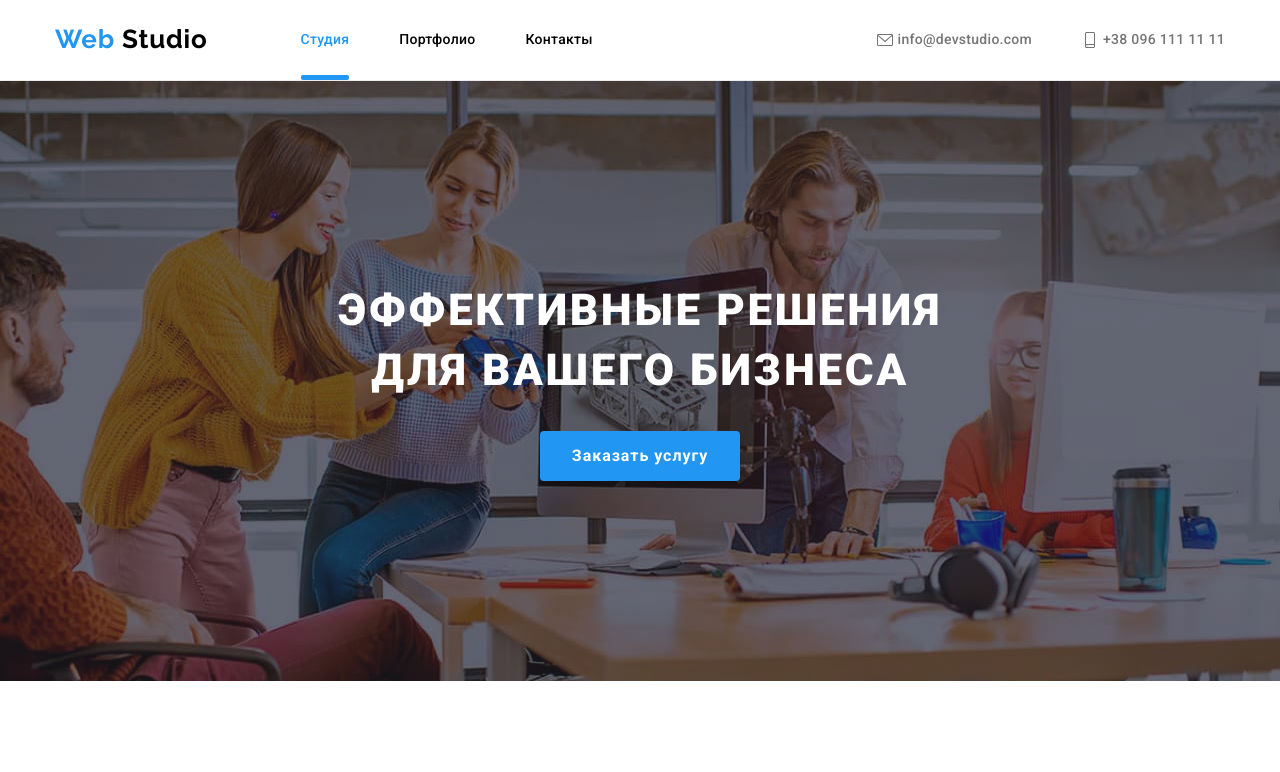
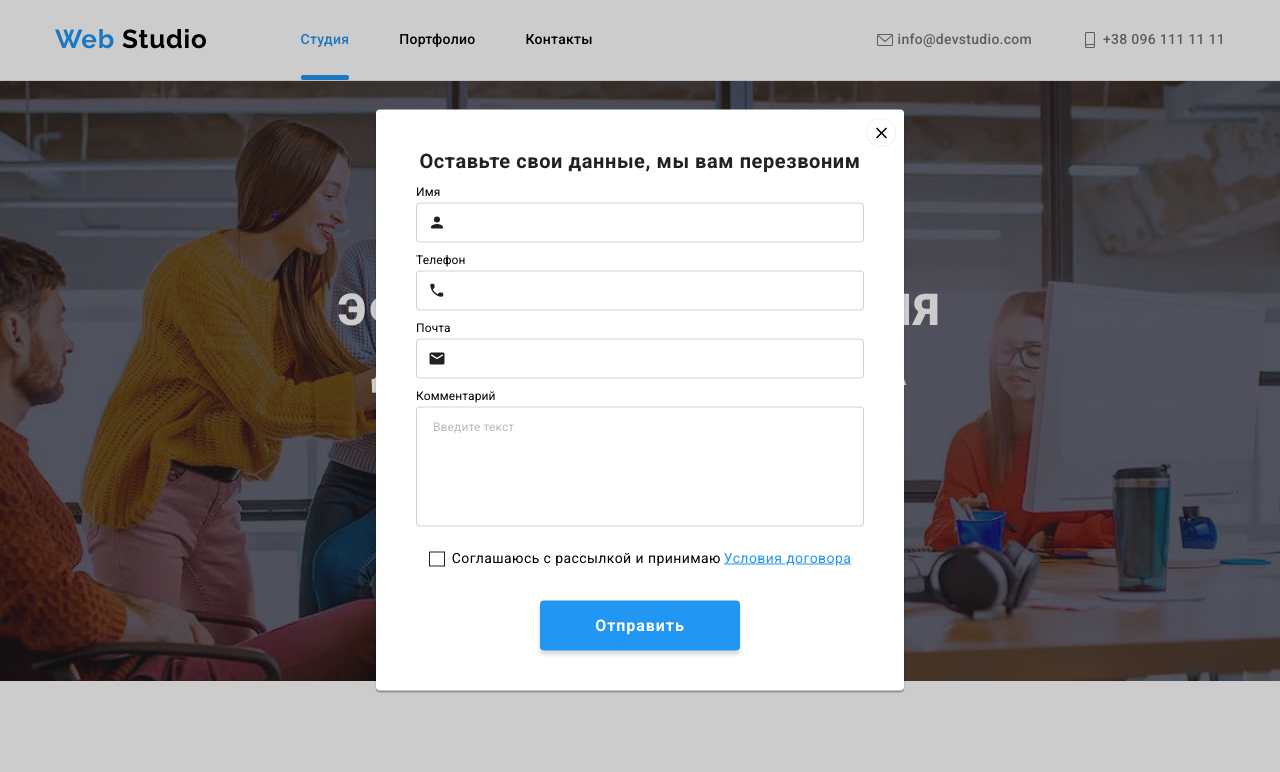
Before and after one commit to Vlad-Danilchenko/goit-markup-hw-07, a plain HTML site: page index.html in a window 1280 px wide. Both pictures are taken after a click on the button "Заказать услугу". Shown: the top 772 px of the page. Drawn offline with nearby package versions, Linux system fonts and the light colour scheme.

Commit message:
Додає стилі модального вікна

```diff
--- a/index.html
+++ b/index.html
@@ -536,54 +536,59 @@
 
     <div class="backdrop is-hidden" data-modal>
       <div class="modal">
-        <button type="button" data-modal-close class="close">
-          <svg class="icon-close">
+        <button type="button" data-modal-close class="modal-close">
+          <svg class="modal-close__icon">
             <use href="./images/svg/iconmoon.svg#icon-close"></use>
           </svg>
         </button>
-        <p class="modal-title">Оставьте свои данные, мы вам перезвоним</p>
+        <p class="modal__title">Оставьте свои данные, мы вам перезвоним</p>
         <form class="form">
-          <div class="form-field">
-            <label for="name" class="form-label">Имя</label>
-            <input type="text" class="form-input" id="name" placeholder=" " />
-            <svg class="icon-input">
+          <div class="form__field">
+            <label for="name" class="form__label">Имя</label>
+            <input type="text" class="form__input" id="name" placeholder=" " />
+            <svg class="form__icon">
               <use href="./images/svg/iconmoon.svg#icon-person"></use>
             </svg>
           </div>
-          <div class="form-field">
-            <label for="phone" class="form-label">Телефон</label>
-            <input type="tel" class="form-input" id="phone" placeholder=" " />
-            <svg class="icon-input">
+          <div class="form__field">
+            <label for="phone" class="form__label">Телефон</label>
+            <input type="tel" class="form__input" id="phone" placeholder=" " />
+            <svg class="form__icon">
               <use href="./images/svg/iconmoon.svg#icon-phone"></use>
             </svg>
           </div>
-          <div class="form-field">
-            <label for="email" class="form-label">Почта</label>
-            <input type="email" class="form-input" id="email" placeholder=" " />
-            <svg class="icon-input">
+          <div class="form__field">
+            <label for="email" class="form__label">Почта</label>
+            <input
+              type="email"
+              class="form__input"
+              id="email"
+              placeholder=" "
+            />
+            <svg class="form__icon">
               <use href="./images/svg/iconmoon.svg#icon-email"></use>
             </svg>
           </div>
-          <div class="form-field form-textarea">
-            <label for="textarea" class="form-label">Комментарий </label>
+          <div class="form__field textarea">
+            <label for="textarea" class="form__label">Комментарий </label>
             <textarea
               name="Комментарий"
               id="textarea"
-              class="textarea"
+              class="textarea__field"
               placeholder="Введите текст"
             ></textarea>
           </div>
 
           <div class="slave-box">
-            <label for="checkbox" class="checkbox-label">
+            <label for="checkbox" class="slave-box__label">
               <input
                 type="checkbox"
                 class="checkbox visually-hidden"
                 id="checkbox"
               />
-              <span class="checkbox-icon"></span>
+              <span class="checkbox__icon"></span>
               Соглашаюсь с рассылкой и принимаю
-              <a href="" class="checkbox-link">Условия договора</a>
+              <a href="" class="checkbox__link">Условия договора</a>
             </label>
             <button type="submit" class="button submit-button">
               Отправить
--- /dev/null
+++ b/sass/components/_modal.scss
@@ -0,0 +1,189 @@
+.backdrop {
+   position: fixed;
+   top: 0;
+   left: 0;
+   width: 100%;
+   height: 100%;
+   opacity: 1;
+
+   transition: opacity 250ms cubic-bezier(0.4, 0, 0.2, 1);
+
+   background-color: rgba(0, 0, 0, 0.2);
+}
+.backdrop.is-hidden {
+   opacity: 0;
+   pointer-events: none;
+}
+
+.modal {
+   position: absolute;
+   top: 50%;
+   left: 50%;
+   transform: translate(-50%, -50%) scale(1);
+   transition: transform 250ms cubic-bezier(0.4, 0, 0.2, 1);
+
+   width: 528px;
+   height: 581px;
+   padding: 40px;
+
+   background-color: $primery-bg-color;
+   box-shadow: 0px 1px 3px rgba(0, 0, 0, 0.12), 0px 1px 1px rgba(0, 0, 0, 0.14), 0px 2px 1px rgba(0, 0, 0, 0.2);
+   border-radius: 4px;
+
+
+   .backdrop.is-hidden &{
+      transform: translate(-50%, -50%) scale(1.1);
+   }
+}
+
+.modal-close {
+   position: absolute;
+      top: 8px;
+      right: 8px;
+
+      display: block;
+      width: 30px;
+      height: 30px;
+      padding: 0;
+      border: none;
+      background-color: #00000000;
+}
+
+.modal-close__icon {
+   width: 30px;
+      height: 30px;
+      transition: fill 250ms cubic-bezier(0.4, 0, 0.2, 1);
+
+      &:hover, &:focus{
+         fill: $acent;
+            cursor: pointer;
+      }
+}
+
+.modal__title {
+   font-weight: 700;
+      font-size: 20px;
+      line-height: 1.15;
+      text-align: center;
+      letter-spacing: 0.03em;
+      color: $title-text-color;
+      margin-top: 0;
+      margin-bottom: 12px;
+}
+
+.form__field {
+   position: relative;
+      display: block;
+      margin-bottom: 10px;
+}
+
+.textarea{
+   margin-bottom: 20px;
+}
+
+.form__label {
+   display: block;
+      margin-bottom: 4px;
+
+      font-size: 12px;
+      line-height: 1.17;
+      letter-spacing: 0.01em;
+}
+
+.form__input {
+   display: block;
+      height: 40px;
+      padding: 12px 42px;
+      width: 100%;
+
+      border: 1px solid rgba(33, 33, 33, 0.2);
+      border-radius: 4px;
+
+      font-size: 16px;
+      line-height: 1.19;
+      letter-spacing: 0.03em;
+      transition: border-color 250ms cubic-bezier(0.4, 0, 0.2, 1);
+
+      &:focus, &:not(:placeholder-shown){
+         border-color: $acent;
+      }
+}
+
+.form__icon {
+   position: absolute;
+      bottom: 11px;
+      left: 12px;
+
+      height: 18px;
+      width: 18px;
+
+      fill: $title-text-color;
+      transition: fill 250ms cubic-bezier(0.4, 0, 0.2, 1);
+
+      .form__input:focus + &,
+      .form__input:not(:placeholder-shown) + & {
+         fill: $acent;
+      }
+}
+
+.textarea{
+   margin-bottom: 20px;
+}
+
+.textarea__field{
+   display: block;
+      width: 100%;
+      height: 120px;
+      resize: none;
+      padding: 12px 16px;
+
+      font-size: 12px;
+      line-height: 1.17;
+      letter-spacing: 0.01em;
+
+      color: $primery-text-color;
+
+      border: 1px solid rgba(33, 33, 33, 0.2);
+      border-radius: 4px;
+
+      &::placeholder{
+         font-size: 12px;
+            line-height: 1.17;
+            letter-spacing: 0.01em;
+
+            color: rgba(117, 117, 117, 0.5);
+      }
+}
+
+.slave-box {
+   text-align: center;
+}
+
+.slave-box__label {
+   display: flex;
+      justify-content: center;
+      align-items: center;
+      cursor: pointer;
+}
+
+.checkbox__icon {
+   display: inline-block;
+      width: 16px;
+      height: 15px;
+      border: 1px solid $title-text-color;
+      margin-right: 7px;
+
+      .checkbox:checked + &{
+         background-image: url(../images/svg/check.svg);
+            background-size: contain;
+            background-origin: border-box;
+            background-color: $acent;
+            border-color: $acent;
+            border-radius: 2px;
+      }
+}
+
+.checkbox__link {
+   margin-left: 3px;
+      color: $acent;
+}
--- a/sass/main.scss
+++ b/sass/main.scss
@@ -15,3 +15,4 @@
 @import "./components/team";
 @import "./components/clients";
 @import "./components/footer";
+@import "./components/modal";
```
Also changed, not shown: sass/main.css, 1 other file.
